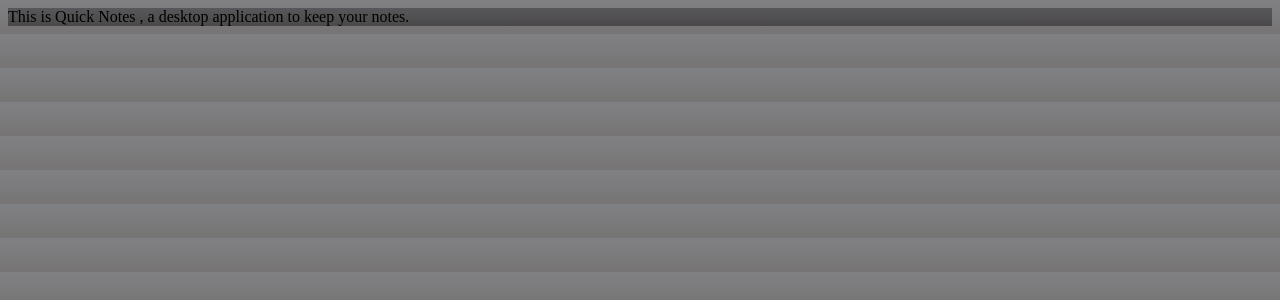
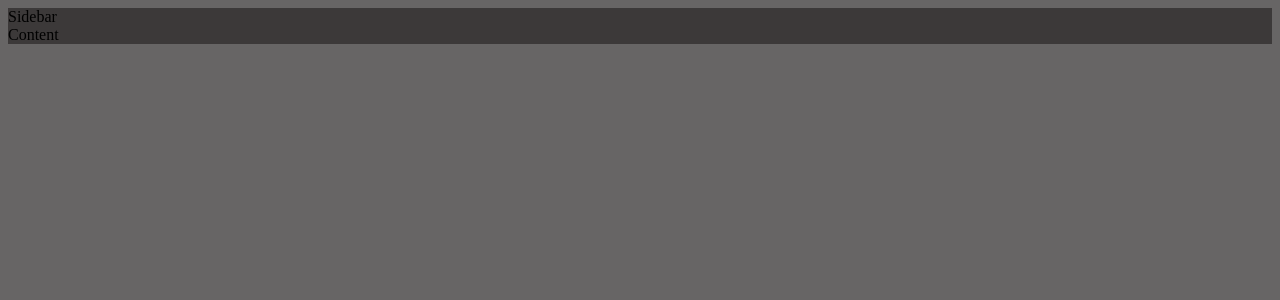
Before and after one commit to Sagar-1103/quick-notes-electron-app, a React (Vite) app in the folder src/renderer/: page / in a window 1280 px wide. Shown: the top 300 px of the page. Built offline with nearby package versions, Linux system fonts and the light colour scheme.

Commit message:
layout done

```diff
--- a/src/renderer/src/App.tsx
+++ b/src/renderer/src/App.tsx
@@ -1,10 +1,14 @@
-function App() {
+import { Content, DraggableTopBar, RootLayout, Sidebar } from '@/components'
+
+const App = () => {
   return (
-    <div className="flex h-full items-center justify-center">
-      <span className="text-4xl text-blue-500 w-[80%]">
-        This is Quick Notes , a desktop application to keep your notes.
-      </span>
-    </div>
+    <>
+      <DraggableTopBar />
+      <RootLayout>
+        <Sidebar className="p-2">Sidebar</Sidebar>
+        <Content className="border-l bg-zinc-900/50 border-l-white/20">Content</Content>
+      </RootLayout>
+    </>
   )
 }
 export default App
--- a/src/renderer/src/assets/main.css
+++ b/src/renderer/src/assets/main.css
@@ -14,6 +14,14 @@
     @apply bg-transparent;
     @apply font-mono antialiased text-white;
     @apply overflow-hidden;
-    background: linear-gradient(to top, rgba(53, 50, 50, 0.678), rgba(68, 69, 74, 0.678));
+    /* background: linear-gradient(to top, rgba(53, 50, 50, 0.678), rgba(68, 69, 74, 0.678)); */
+    background-color: rgba(44, 41, 41, 0.717);
   }
 }
+
+header {
+  -webkit-app-region: drag;
+}
+button {
+  -webkit-app-region: no-drag;
+}
--- /dev/null
+++ b/src/renderer/src/components/AppLayout.tsx
@@ -0,0 +1,33 @@
+import { ComponentProps, forwardRef } from 'react'
+import { twMerge } from 'tailwind-merge'
+
+export const RootLayout = ({ children, className, ...props }: ComponentProps<'main'>) => {
+  return (
+    <main {...props} className={twMerge('flex flex-row h-screen', className)}>
+      {children}
+    </main>
+  )
+}
+
+export const Sidebar = ({ className, children, ...props }: ComponentProps<'aside'>) => {
+  return (
+    <aside
+      className={twMerge('w-[250px] mt-10 h-[100vh + 10px] overflow-auto', className)}
+      {...props}
+    >
+      {children}
+    </aside>
+  )
+}
+
+export const Content = forwardRef<HTMLDivElement, ComponentProps<'div'>>(
+  ({ children, className, ...props }, ref) => {
+    return (
+      <div ref={ref} className={twMerge('flex-1 overflow-auto', className)} {...props}>
+        {children}
+      </div>
+    )
+  }
+)
+
+Content.displayName = 'Content'
--- /dev/null
+++ b/src/renderer/src/components/DraggableTopBar.tsx
@@ -0,0 +1,3 @@
+export const DraggableTopBar = () => {
+  return <header className="absolute inset-0 h-8 bg-transparent" />
+}
--- a/src/renderer/src/components/index.ts
+++ b/src/renderer/src/components/index.ts
@@ -0,0 +1,2 @@
+export * from './AppLayout'
+export * from './DraggableTopBar'
```
